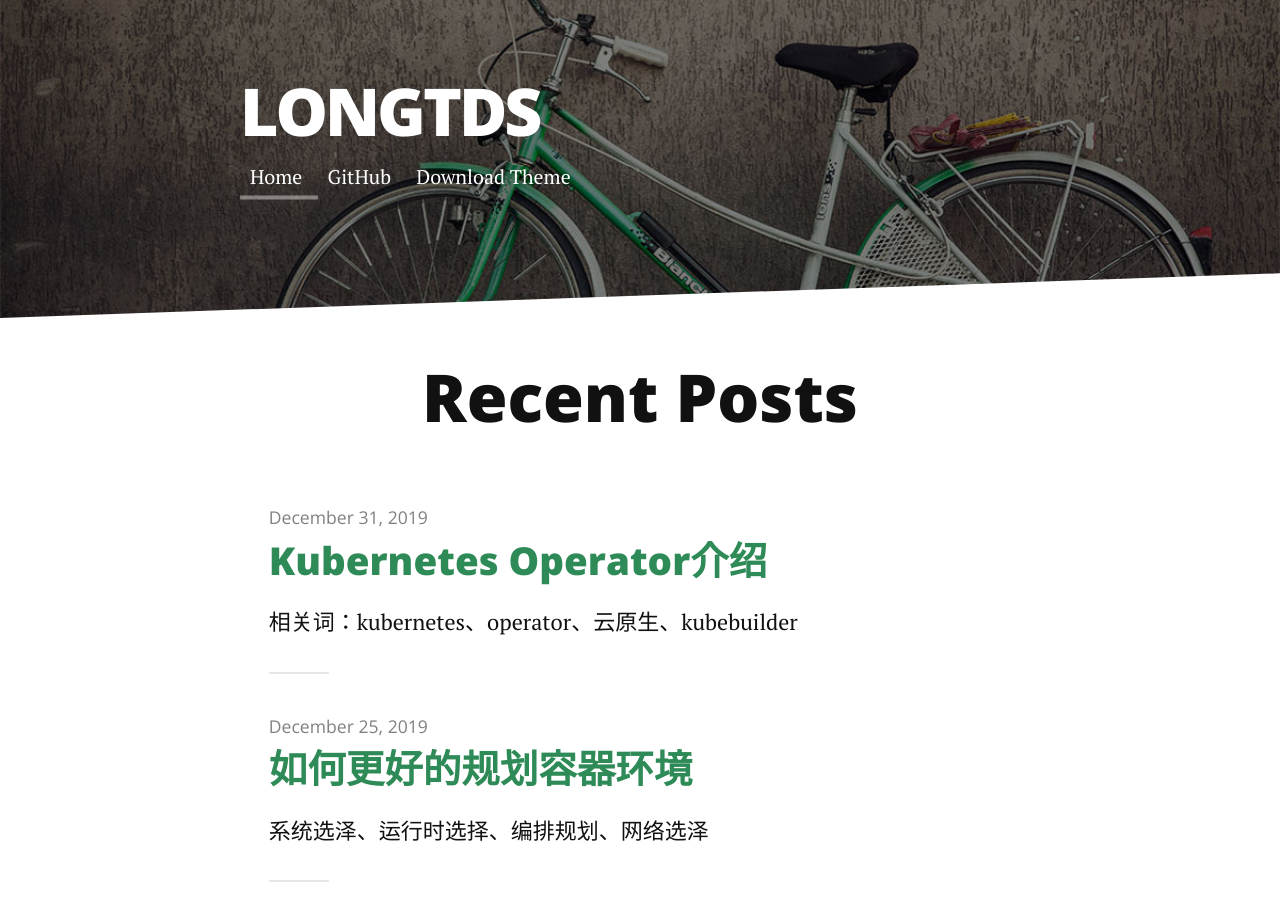
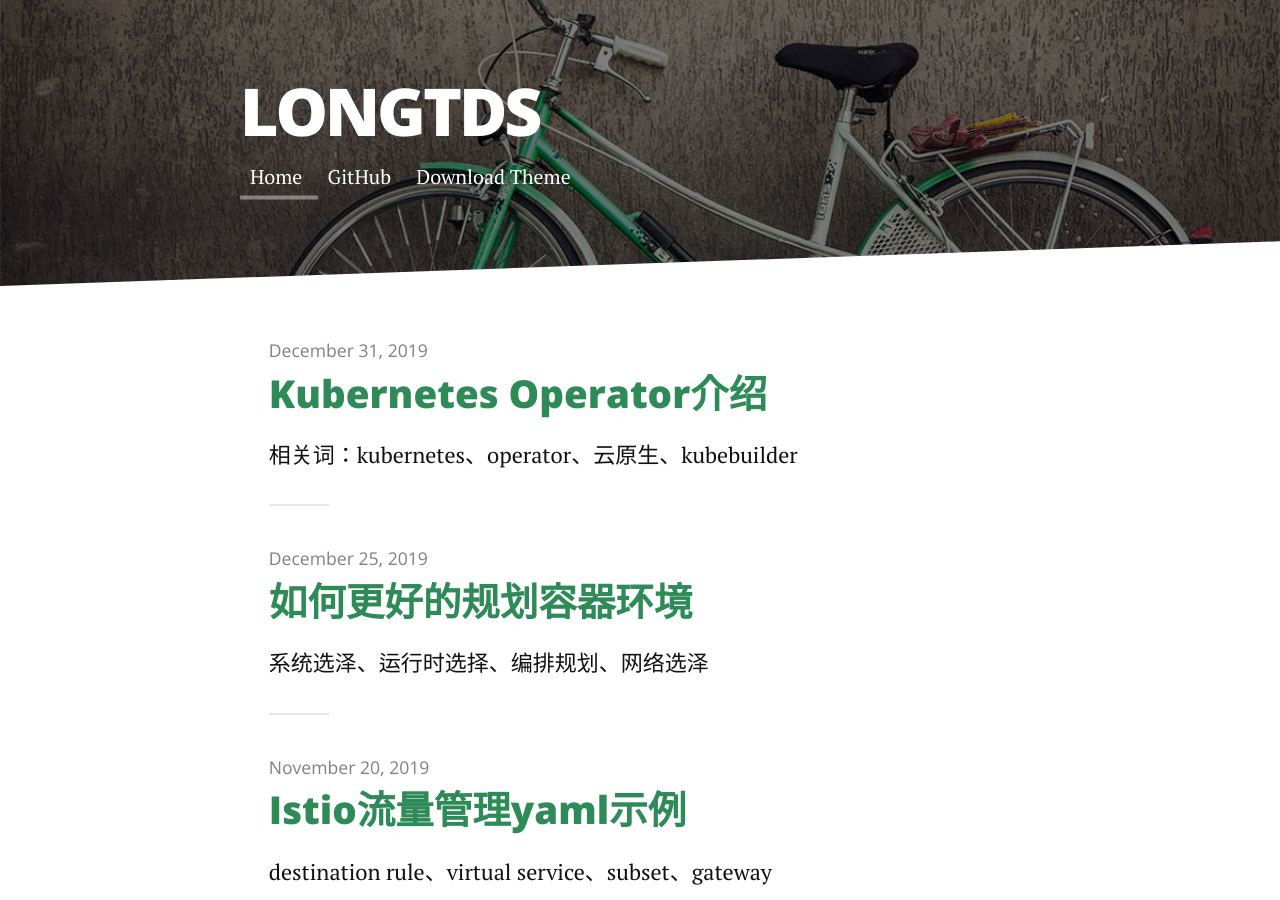
Before and after one commit to longtds/longtds.github.io, a Jekyll site: the page built from index.html, in a window 1280 px wide and 900 px high. Built offline with Jekyll 4.4.1, drawn with Linux system fonts in a browser that asks for light colours; nearby versions of some CDN libraries; the list of posts is cut into pages by our own code.

Commit message:
Update index.html

```diff
--- a/index.html
+++ b/index.html
@@ -4,7 +4,7 @@
 ---
 
 <div class="home" id="home">
-  <h1 class="pageTitle">Recent Posts</h1>
+  <!-- h1 class="pageTitle">Recent Posts</h1 -->
   <ul class="posts noList">
     {% for post in paginator.posts %}
     <li>
@@ -17,11 +17,10 @@
   <!-- Pagination links -->
   <div class="pagination">
     {% if paginator.previous_page %}
-    <a href="{{ paginator.previous_page_path | prepend: site.baseurl }}" class="previous button__outline">Newer
-      Posts</a>
+    <a href="{{ paginator.previous_page_path | prepend: site.baseurl }}" class="previous button__outline">前一页</a>
     {% endif %}
     {% if paginator.next_page %}
-    <a href="{{ paginator.next_page_path | prepend: site.baseurl }}" class="next button__outline">Older Posts</a>
+    <a href="{{ paginator.next_page_path | prepend: site.baseurl }}" class="next button__outline">下一页</a>
     {% endif %}
   </div>
 </div>
```
